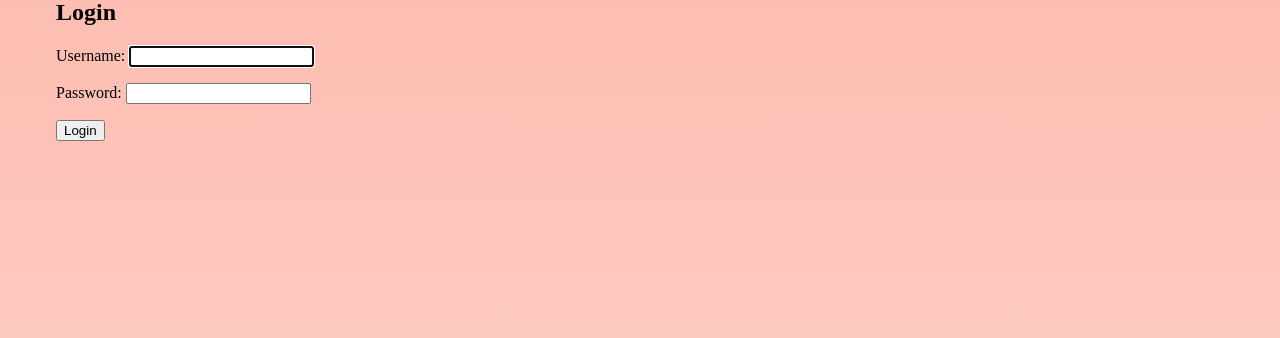
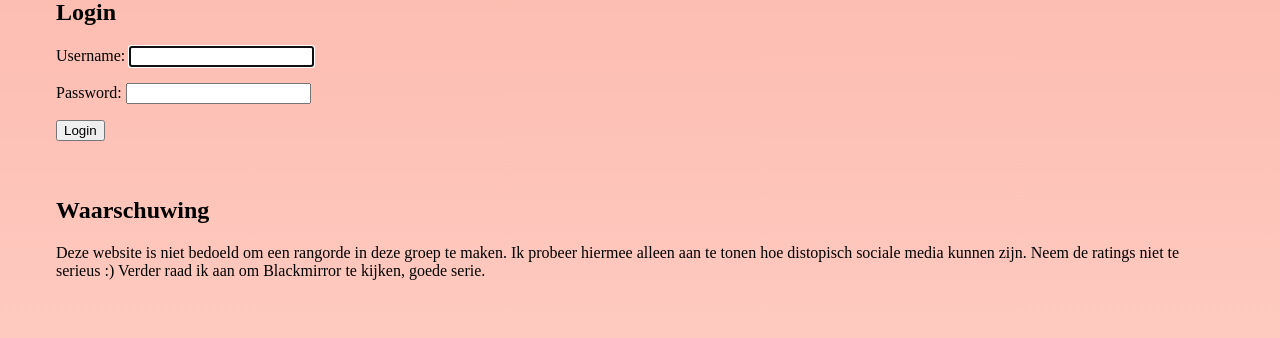
Before and after one commit to rikdewit/nosedive, a Django app: page /accounts/login/ in a window 1280 px wide. Shown: the part 200-538 px from the top of the page. Run offline with Django 3.2, Linux system fonts and the light colour scheme.

Commit message:
added warning message

```diff
--- a/templates/registration/login.html
+++ b/templates/registration/login.html
@@ -6,4 +6,9 @@
   {{ form.as_p }}
   <button type="submit">Login</button>
 </form>
+
+<br>
+<br>
+<h2>Waarschuwing</h2>
+<p>Deze website is niet bedoeld om een rangorde in deze groep te maken. Ik  probeer hiermee alleen aan te tonen hoe distopisch sociale media kunnen zijn. Neem de ratings niet te serieus :) Verder raad ik aan om Blackmirror te kijken, goede serie.</p>
 {% endblock %}
```
